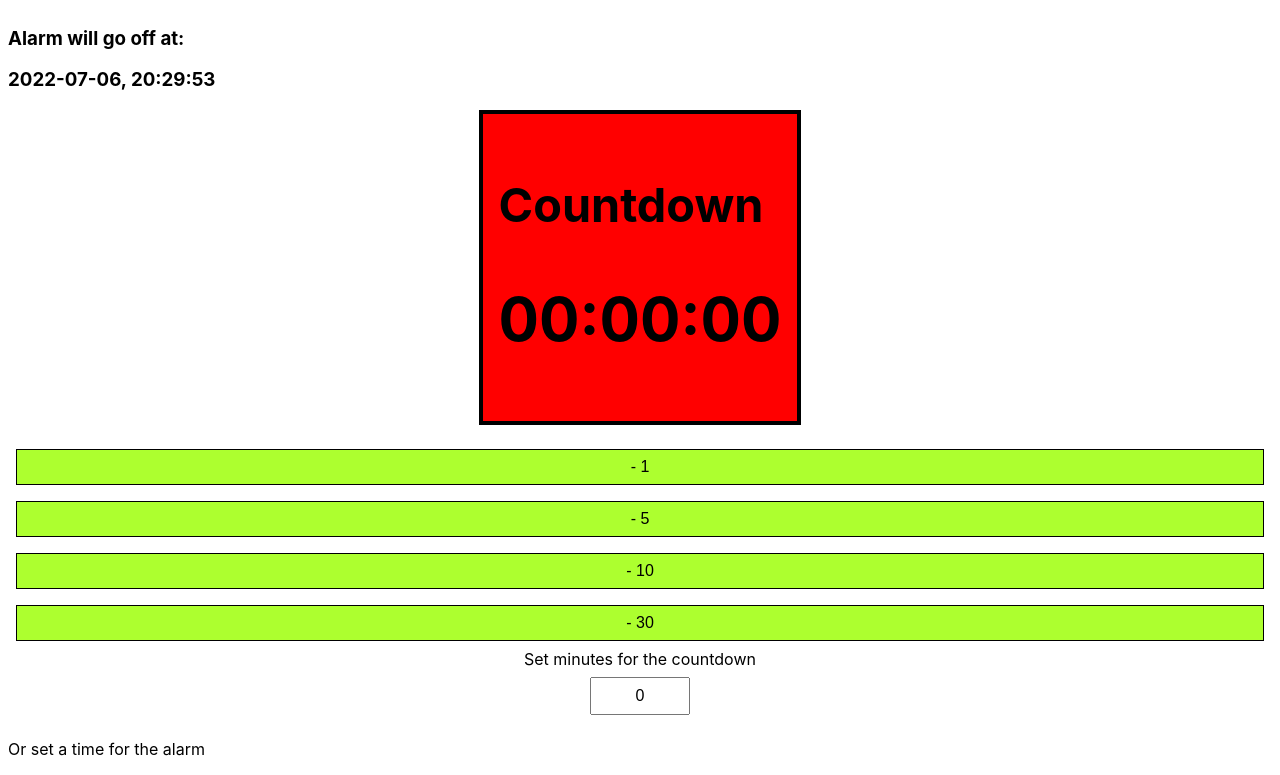
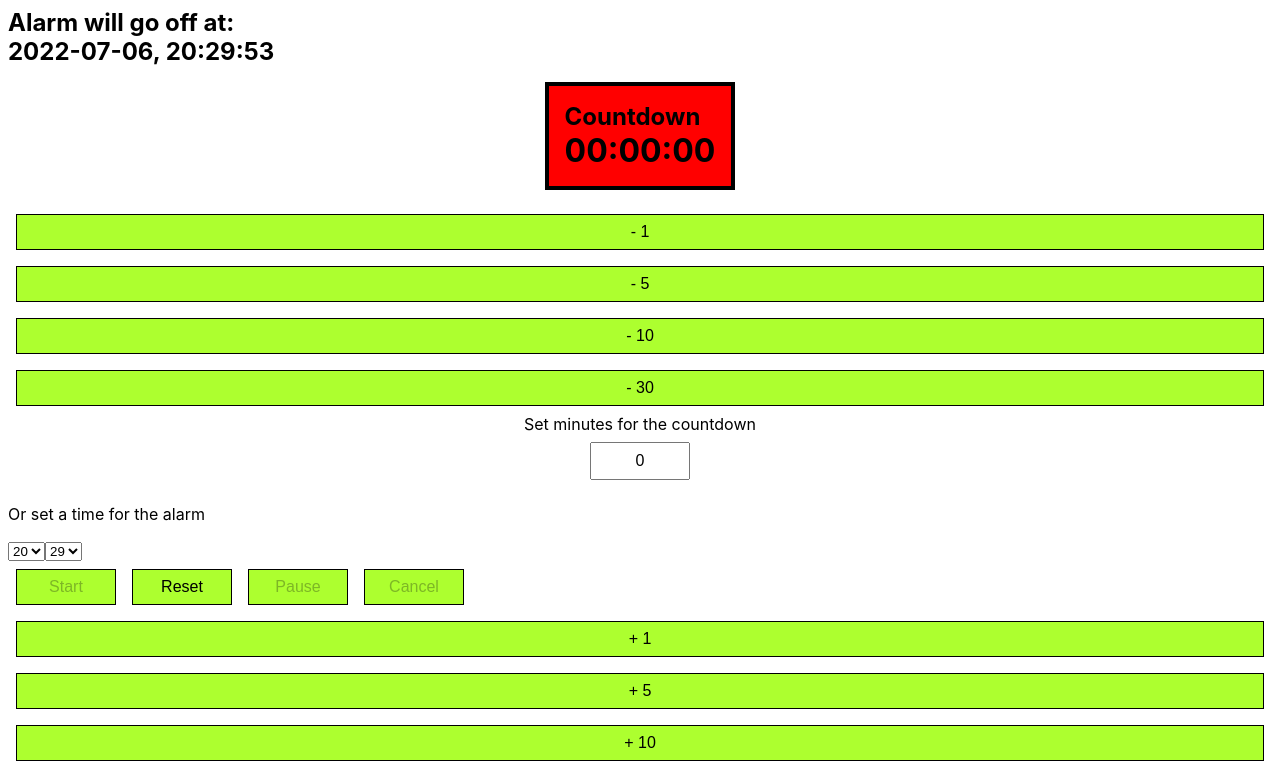
Before and after one commit to gizinski-jacek/alarm-app, a React (Create React App) app: page / in a window 1280 px wide. Shown: the top 775 px of the page. Built offline with nearby package versions, Linux system fonts and the light colour scheme.

Commit message:
Setting global properties of h2 and h3 tags

```diff
--- a/src/index.css
+++ b/src/index.css
@@ -27,3 +27,13 @@ input[type='number'] {
 * {
 	box-sizing: border-box;
 }
+
+h2 {
+	font-size: 2rem;
+	margin: 0;
+}
+
+h3 {
+	font-size: 1.5rem;
+	margin: 0;
+}
```
